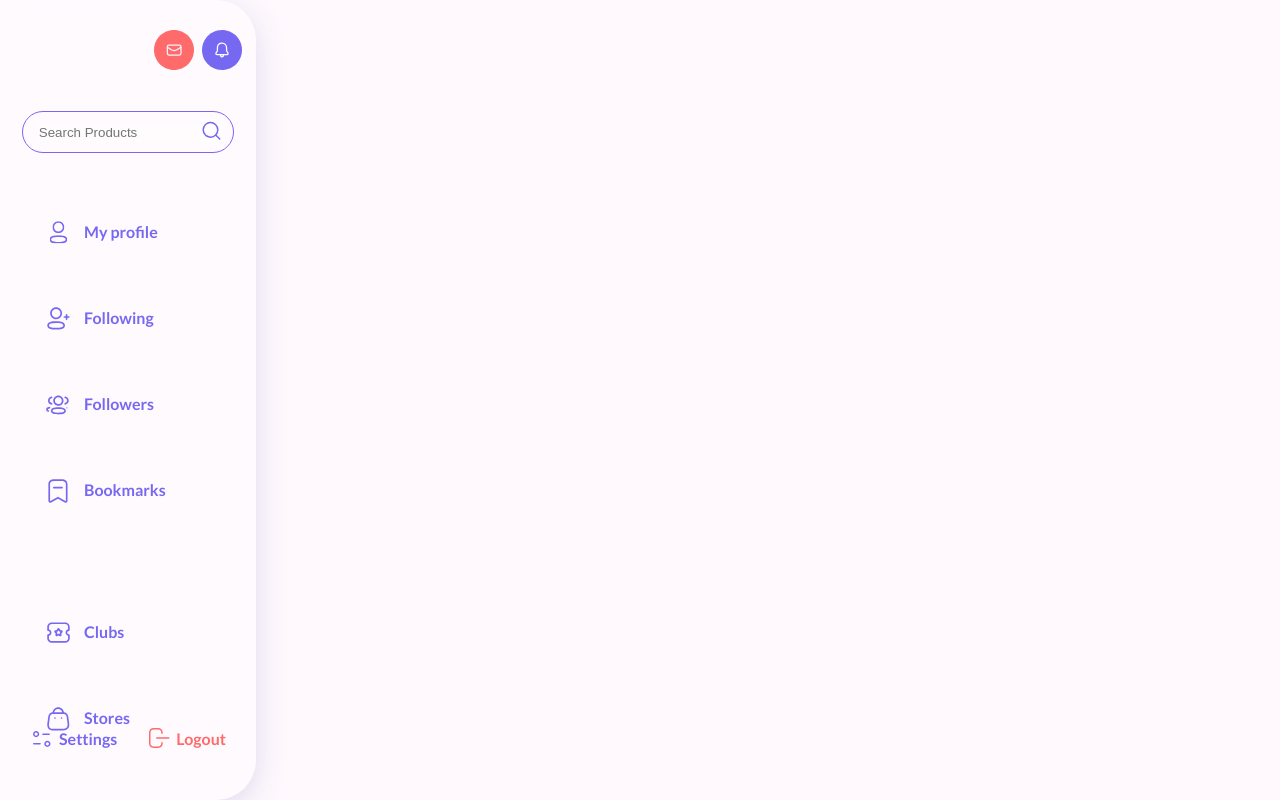
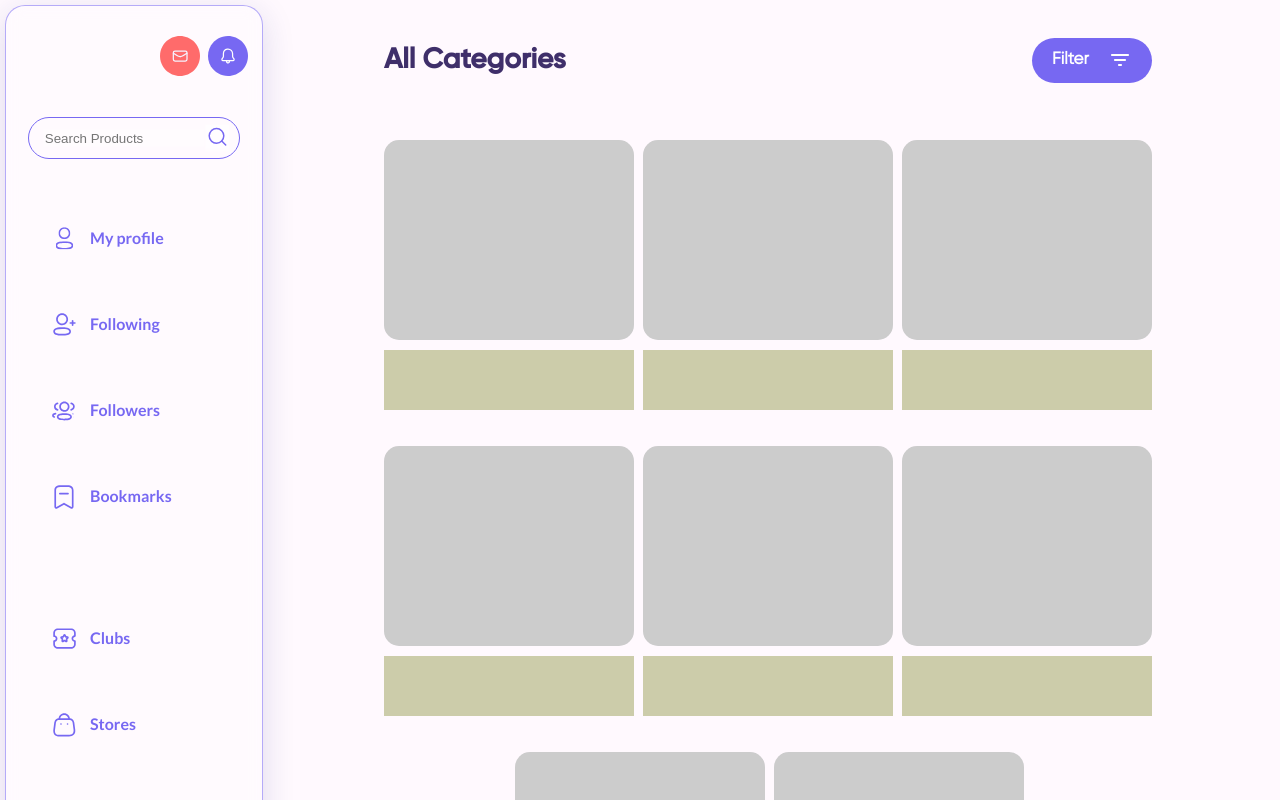
Before and after one commit to Ramengi-chawngthu/ZionFront, a React (Create React App) app: page / in a window 1280 px wide. Shown: the top 800 px of the page. Built offline with nearby package versions, Linux system fonts and the light colour scheme; a web font is replaced by a local one.

Commit message:
Making grid content

```diff
--- a/src/Components/Home/Home.js
+++ b/src/Components/Home/Home.js
@@ -1,13 +1,14 @@
 import React from "react";
-import useStyles from "./styles";
 import Sidebar from "./Sidebar";
+import Main from "./Main";
+
 import BookmarksSvg from "../../Svg/HomeSvg/BookmarksSvg";
 
 function Home() {
   return (
     <>
       <Sidebar />
-      <div style={{ marginLeft: "20%" }}></div>
+      <Main />
     </>
   );
 }
--- /dev/null
+++ b/src/Components/Home/Main.js
@@ -0,0 +1,127 @@
+import React from "react";
+import useStyles from "./styles";
+import Filter from "../../Svg/HomeSvg/FilterSvg";
+import Grid from "@material-ui/core/Grid";
+
+function Main() {
+  const classes = useStyles();
+  return (
+    <div className={classes.main}>
+      <header className={classes.header}>
+        <h1>All Categories</h1>
+        <button className={classes.headerButton}>
+          <h1>Filter</h1>
+          <Filter />
+        </button>
+      </header>
+
+      <Grid
+        container={true}
+        spacing={2}
+        justifyContent="center"
+        className={classes.gridMain}
+      >
+        <Grid item lg={4} md={6} sm={12} className={classes.cardItems}>
+          <div className={classes.cardImg}></div>
+          <div className={classes.cardInfo}>
+            <div className={classes.cardInfoImg}></div>
+            <div className={classes.cardInfoTitle}></div>
+          </div>
+        </Grid>
+
+        <Grid
+          item
+          lg={4}
+          md={6}
+          sm={12}
+          justifyContent="center"
+          className={classes.cardItems}
+        >
+          <div className={classes.cardImg}></div>
+          <div className={classes.cardInfo}>
+            <div className={classes.cardInfoImg}></div>
+            <div className={classes.cardInfoTitle}></div>
+          </div>
+        </Grid>
+
+        <Grid
+          item
+          lg={4}
+          md={6}
+          sm={12}
+          justifyContent="center"
+          className={classes.cardItems}
+        >
+          <div className={classes.cardImg}></div>
+          <div className={classes.cardInfo}>
+            <div className={classes.cardInfoImg}></div>
+            <div className={classes.cardInfoTitle}></div>
+          </div>
+        </Grid>
+
+        <Grid
+          item
+          lg={4}
+          md={6}
+          sm={12}
+          justifyContent="center"
+          className={classes.cardItems}
+        >
+          <div className={classes.cardImg}></div>
+          <div className={classes.cardInfo}>
+            <div className={classes.cardInfoImg}></div>
+            <div className={classes.cardInfoTitle}></div>
+          </div>
+        </Grid>
+
+        <Grid
+          item
+          lg={4}
+          md={6}
+          sm={12}
+          justifyContent="center"
+          className={classes.cardItems}
+        >
+          <div className={classes.cardImg}></div>
+          <div className={classes.cardInfo}>
+            <div className={classes.cardInfoImg}></div>
+            <div className={classes.cardInfoTitle}></div>
+          </div>
+        </Grid>
+
+        <Grid
+          item
+          lg={4}
+          md={6}
+          sm={12}
+          justifyContent="center"
+          className={classes.cardItems}
+        >
+          <div className={classes.cardImg}></div>
+          <div className={classes.cardInfo}>
+            <div className={classes.cardInfoImg}></div>
+            <div className={classes.cardInfoTitle}></div>
+          </div>
+        </Grid>
+
+        <Grid item lg={4} md={6} sm={12} className={classes.cardItems}>
+          <div className={classes.cardImg}></div>
+          <div className={classes.cardInfo}>
+            <div className={classes.cardInfoImg}></div>
+            <div className={classes.cardInfoTitle}></div>
+          </div>
+        </Grid>
+
+        <Grid item lg={4} md={6} sm={12} className={classes.cardItems}>
+          <div className={classes.cardImg}></div>
+          <div className={classes.cardInfo}>
+            <div className={classes.cardInfoImg}></div>
+            <div className={classes.cardInfoTitle}></div>
+          </div>
+        </Grid>
+      </Grid>
+    </div>
+  );
+}
+
+export default Main;
--- a/src/Components/Home/styles.js
+++ b/src/Components/Home/styles.js
@@ -4,16 +4,19 @@ const useStyles = makeStyles((theme) => ({
   sidebar: {
     color: theme.palette.primary.main,
     position: "fixed",
-    top: 0,
+    top: 5,
     left: 0,
     width: "20%",
-    maxWidth: 260,
+    maxWidth: 300,
     minWidth: 180,
-    height: "100vh",
+    height: "99vh",
+    minHeight: 900,
+    border: "1px solid #7768f28a",
     backgroundColor: "rgba( 255, 255, 255, 0.25 )",
     boxShadow: "0 8px 32px 0 rgba( 31, 38, 135, 0.15 )",
     backdropFilter: "blur( 8.5px )",
-    borderRadius: "0 40px 40px 0",
+    borderRadius: 20,
+    marginLeft: 5,
   },
 
   container: {
@@ -176,6 +179,149 @@ const useStyles = makeStyles((theme) => ({
   logout: {
     color: "#FF6B6B",
   },
+
+  // End of sidebar
+
+  main: {
+    marginLeft: "25%",
+    maxWidth: 1200,
+
+    "@media (max-width:1660px)": {
+      width: "60%",
+      marginLeft: "30%",
+    },
+  },
+
+  header: {
+    margin: "0 auto",
+    height: 120,
+    display: "flex",
+    justifyContent: "space-between",
+    alignItems: "center",
+
+    "& h1": {
+      fontSize: 28,
+      margin: 0,
+      color: "#3F2F6A",
+      fontFamily: "Gilroy-SemiBold, Lato",
+    },
+  },
+
+  headerButton: {
+    padding: "0 20px",
+    cursor: "pointer",
+    display: "flex",
+    justifyContent: "space-between",
+    alignItems: "center",
+    backgroundColor: theme.palette.primary.main,
+    height: 45,
+    width: 120,
+    borderRadius: 40,
+    border: 0,
+    "& h1": {
+      fontSize: 17,
+      textTransform: "capitalize",
+      fontFamily: "Gilroy-Reg, sans-serif",
+      color: "#FFF",
+    },
+  },
+
+  gridMain: {
+    textAlign: "center",
+    "&>:nth-child(1n)": {
+      display: "flex",
+      flexDirection: "column",
+    },
+
+    [theme.breakpoints.up("lg")]: {
+      "&>:nth-child(3n+1)": {
+        alignItems: "flex-start",
+      },
+
+      "&>:nth-child(3n+2)": {
+        alignItems: "center",
+      },
+
+      "&>:nth-child(3n)": {
+        alignItems: "flex-end",
+      },
+    },
+
+    [theme.breakpoints.between("sm", "md")]: {
+      "&>:nth-child(2n+1)": {
+        alignItems: "flex-start",
+      },
+
+      "&>:nth-child(2n+2)": {
+        alignItems: "flex-end",
+      },
+    },
+
+    [theme.breakpoints.down("sm")]: {
+      "&>:nth-child(1n)": {
+        alignItems: "center",
+      },
+    },
+  },
+
+  cardItems: {
+    textAlign: "center",
+  },
+
+  cardImg: {
+    height: 200,
+    marginTop: 20,
+    backgroundColor: "#CCC",
+    borderRadius: 15,
+    maxWidth: 320,
+    minWidth: 250,
+    width: "90%",
+
+    [theme.breakpoints.up("lg")]: {
+      maxWidth: 320,
+      minWidth: 250,
+      width: "90%",
+    },
+
+    [theme.breakpoints.between("sm", "md")]: {
+      maxWidth: 320,
+      minWidth: 220,
+      width: "90%",
+    },
+
+    [theme.breakpoints.down("sm")]: {
+      maxWidth: 320,
+      minWidth: 240,
+      width: "90%",
+    },
+  },
+
+  cardInfo: {
+    height: 60,
+    backgroundColor: "#CCA",
+    marginTop: 10,
+    maxWidth: 320,
+    minWidth: 250,
+    width: "90%",
+
+    [theme.breakpoints.up("lg")]: {
+      maxWidth: 320,
+      minWidth: 250,
+      width: "90%",
+    },
+
+    [theme.breakpoints.between("sm", "md")]: {
+      maxWidth: 320,
+      minWidth: 220,
+      width: "90%",
+    },
+
+    [theme.breakpoints.down("sm")]: {
+      maxWidth: 320,
+      minWidth: 240,
+      width: "90%",
+    },
+  },
 }));
 
 export default useStyles;
--- /dev/null
+++ b/src/Svg/HomeSvg/FilterSvg.js
@@ -0,0 +1,20 @@
+import React from "react";
+
+function Filter() {
+  return (
+    <svg
+      width="24"
+      height="24"
+      viewBox="0 0 24 24"
+      fill="none"
+      xmlns="http://www.w3.org/2000/svg"
+    >
+      <path
+        d="M6 12C6 12.5523 6.44772 13 7 13H17C17.5523 13 18 12.5523 18 12V12C18 11.4477 17.5523 11 17 11H7C6.44772 11 6 11.4477 6 12V12ZM4 6C3.44772 6 3 6.44772 3 7V7C3 7.55228 3.44772 8 4 8H20C20.5523 8 21 7.55228 21 7V7C21 6.44772 20.5523 6 20 6H4ZM10 17C10 17.5523 10.4477 18 11 18H13C13.5523 18 14 17.5523 14 17V17C14 16.4477 13.5523 16 13 16H11C10.4477 16 10 16.4477 10 17V17Z"
+        fill="white"
+      />
+    </svg>
+  );
+}
+
+export default Filter;
```
